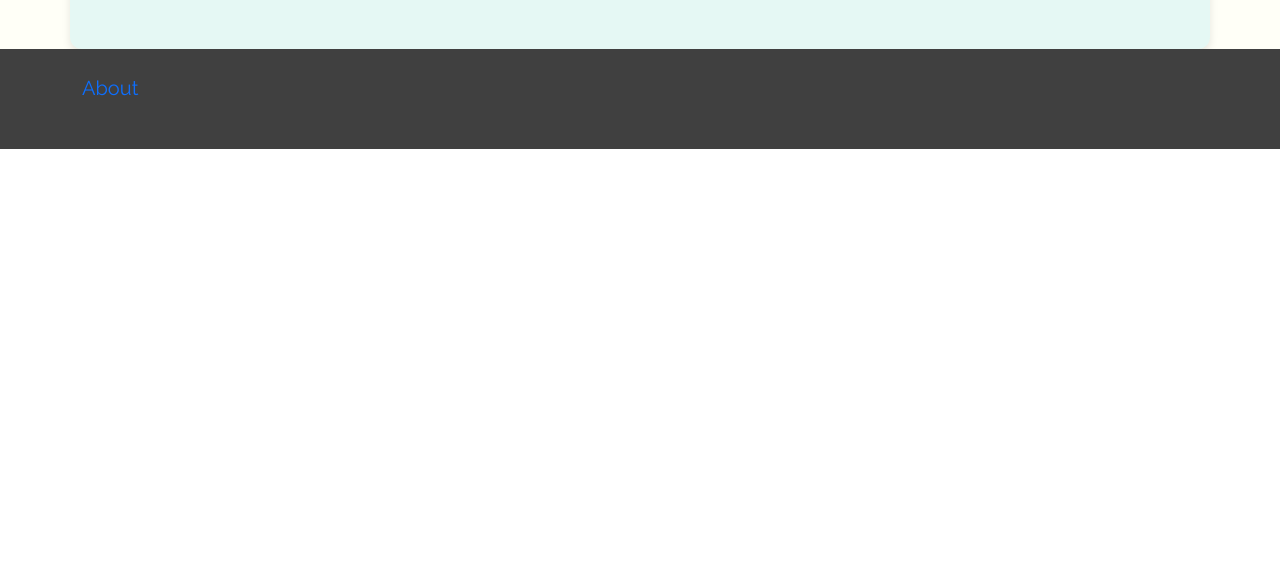
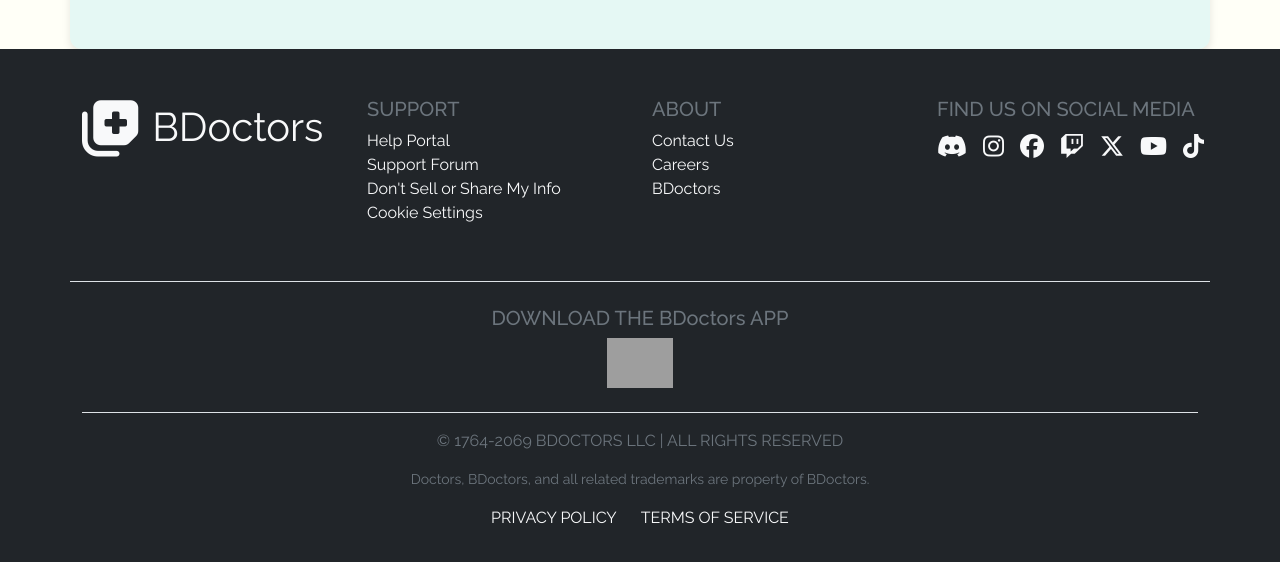
Before and after one commit to MarcoProstamo/bdoctors-frontend, a React (Vite) app: page / in a window 1280 px wide. Shown: the part 1558-2120 px from the top of the page. Before the commit the page ends 1707 px from the top, so only its background shows below. Built offline with nearby package versions, Linux system fonts and the light colour scheme; no server answers; grey boxes are pictures that could not be loaded; a web font is replaced by a local one.

Commit message:
Add → Footer

```diff
--- a/src/assets/components/Footer.jsx
+++ b/src/assets/components/Footer.jsx
@@ -2,12 +2,120 @@ import { NavLink } from "react-router-dom";
 
 export default function Footer() {
   return (
-    <footer className="footer">
-      <div className="container py-4">
-        <div className="left-footer">
-          <NavLink className="text-decoration-none" to={"/about"}>
-            <span className="fs-5">About</span>
-          </NavLink>
+    <footer className="bg-dark text-light py-5">
+      <div className="container">
+        <div className="row border-bottom pb-4">
+          {/* Logo */}
+          <div className="col-md-3 mb-3 fs-1">
+            <i className="fa-solid fa-notes-medical fa-xl"></i> BDoctors
+          </div>
+
+          {/* Support */}
+          <div className="col-md-3 mb-3">
+            <h5 className="text-secondary">SUPPORT</h5>
+            <ul className="list-unstyled">
+              <li>
+                <a href="#" className="text-light text-decoration-none">
+                  Help Portal
+                </a>
+              </li>
+              <li>
+                <a href="#" className="text-light text-decoration-none">
+                  Support Forum
+                </a>
+              </li>
+              <li>
+                <a href="#" className="text-light text-decoration-none">
+                  Don't Sell or Share My Info
+                </a>
+              </li>
+              <li>
+                <a href="#" className="text-light text-decoration-none">
+                  Cookie Settings
+                </a>
+              </li>
+            </ul>
+          </div>
+
+          {/* About */}
+          <div className="col-md-3 mb-3">
+            <h5 className="text-secondary">ABOUT</h5>
+            <ul className="list-unstyled">
+              <li>
+                <a href="#" className="text-light text-decoration-none">
+                  Contact Us
+                </a>
+              </li>
+              <li>
+                <a href="#" className="text-light text-decoration-none">
+                  Careers
+                </a>
+              </li>
+              <li>
+                <a href="#" className="text-light text-decoration-none">
+                  BDoctors
+                </a>
+              </li>
+            </ul>
+          </div>
+
+          {/* Social Media */}
+          <div className="col-md-3 mb-3">
+            <h5 className="text-secondary">FIND US ON SOCIAL MEDIA</h5>
+            <div className="d-flex gap-3">
+              <a href="#" className="text-light fs-4">
+                <i className="fab fa-discord"></i>
+              </a>
+              <a href="#" className="text-light fs-4">
+                <i className="fab fa-instagram"></i>
+              </a>
+              <a href="#" className="text-light fs-4">
+                <i className="fab fa-facebook"></i>
+              </a>
+              <a href="#" className="text-light fs-4">
+                <i className="fab fa-twitch"></i>
+              </a>
+              <a href="#" className="text-light fs-4">
+                <i className="fab fa-x-twitter"></i>
+              </a>
+              <a href="#" className="text-light fs-4">
+                <i className="fab fa-youtube"></i>
+              </a>
+              <a href="#" className="text-light fs-4">
+                <i className="fab fa-tiktok"></i>
+              </a>
+            </div>
+          </div>
+        </div>
+
+        {/* Download App */}
+        <div className="text-center my-4">
+          <h5 className="text-secondary">DOWNLOAD THE BDoctors APP</h5>
+          <div className="d-flex justify-content-center gap-3 mt-2">
+            <img
+              src="https://upload.wikimedia.org/wikipedia/commons/7/78/Google_Play_Store_badge_EN.svg"
+              alt="Google Play"
+              className="img-fluid"
+              style={{ height: "50px" }}
+            />
+          </div>
+        </div>
+
+        {/* Copyright */}
+        <div className="text-center text-secondary border-top pt-3">
+          <p>© 1764-2069 BDOCTORS LLC | ALL RIGHTS RESERVED</p>
+          <p className="small">
+            Doctors, BDoctors, and all related trademarks are property of
+            BDoctors.
+          </p>
+          <div className="d-flex justify-content-center gap-4">
+            <a href="#" className="text-light text-decoration-none">
+              PRIVACY POLICY
+            </a>
+            <a href="#" className="text-light text-decoration-none">
+              TERMS OF SERVICE
+            </a>
+          </div>
         </div>
       </div>
     </footer>
--- a/src/assets/css/index.css
+++ b/src/assets/css/index.css
@@ -54,33 +54,9 @@ body {
   color: var(--text-color);
 }
 
-/* # Footer */
-
 .wrapper {
   min-height: 100vh;
   background-color: var(--bg-color);
-}
-
-.footer {
-  background-color: #404040;
-  color: #ffffff;
-  height: 100px;
-}
-
-.footer > .container {
-  display: flex;
-  justify-content: space-between;
-}
-
-.left-footer > div {
-  font-weight: bold;
-  font-size: 1.1rem;
-}
-
-.footer-right-nav li {
-  display: inline-block;
-  font-size: 1.3rem;
-  margin-left: 10px;
 }
 
 /* # HomePage */
```
